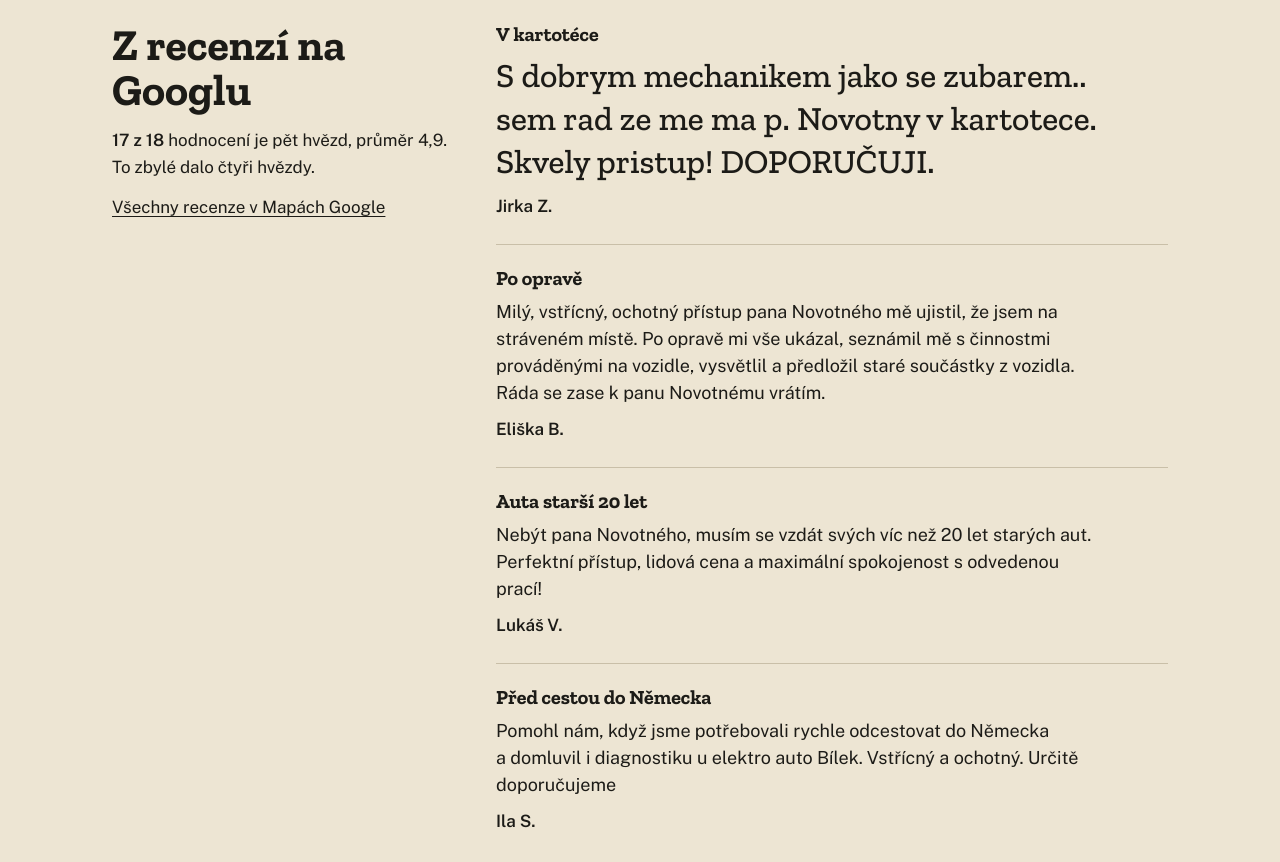
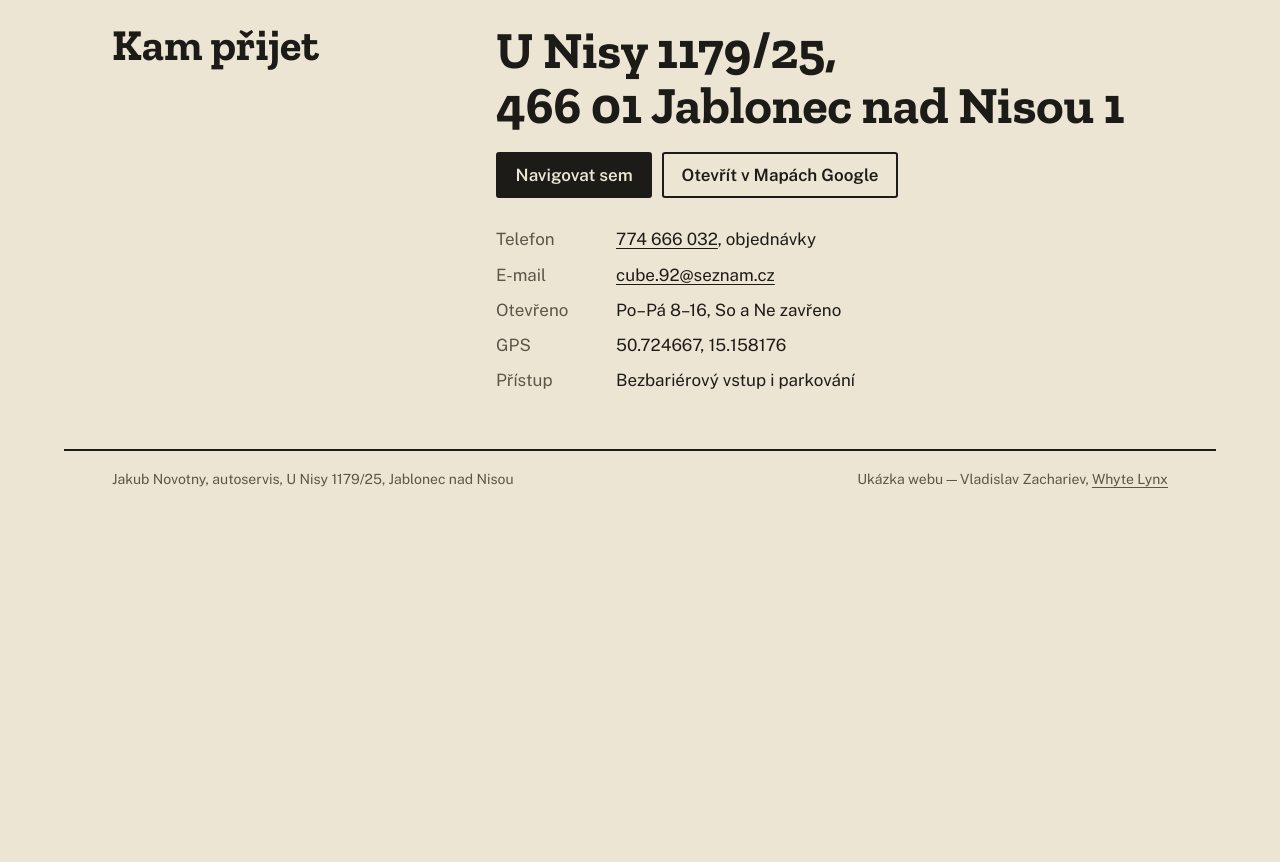
Before and after one commit to vladislavzachariev-oss/jakub-novotny, a plain HTML site: page index.html in a window 1280 px wide. Shown: the part 1140-2002 px from the top of the page. After the commit the page ends 1656 px from the top, so only its background shows below. Drawn offline with nearby package versions, Linux system fonts and the light colour scheme.

Commit message:
Bez recenzí a hvězdiček, jen odkaz na profil na Googlu
- pryč oddíl s recenzemi, souhrny hvězd a hodnocení (i v meta a JSON-LD)
- úvod bez citací a převyprávění zákazníků
- patička: Ukázka webu — Vladislav Zachariev, Whyte Lynx

Co-Authored-By: Claude Opus 5.5 <noreply@anthropic.com>
Claude-Session: https://claude.ai/code/session_01QBGuzgRHxU95mt4rDbrAV6

```diff
--- a/index.html
+++ b/index.html
@@ -160,7 +160,6 @@ abbr[title]{text-decoration:none}
     "opens": "08:00",
     "closes": "16:00"
   }],
-  "aggregateRating": {"@type": "AggregateRating", "ratingValue": "4.9", "bestRating": "5", "worstRating": "1", "ratingCount": "18"},
   "amenityFeature": [
     {"@type": "LocationFeatureSpecification", "name": "Bezbariérový vstup", "value": true},
     {"@type": "LocationFeatureSpecification", "name": "Bezbariérové parkování", "value": true}
@@ -207,7 +206,6 @@ abbr[title]{text-decoration:none}
 
   <div class="more">
     <p>E-mail: <a href="mailto:cube.92@seznam.cz">cube.92@seznam.cz</a>. Hodí se na fotku kontrolky nebo techničáku.</p>
-    <p><a href="#recenze">17 z&nbsp;18 hodnocení na Googlu je pět hvězd.</a></p>
   </div>
 </section>
 
@@ -223,37 +221,6 @@ abbr[title]{text-decoration:none}
   </div>
 </section>
 
-<section class="band frame" id="recenze" aria-labelledby="recenze-h">
-  <div class="split">
-    <div class="aside">
-      <h2 id="recenze-h">Z&nbsp;recenzí na Googlu</h2>
-      <p class="rating"><strong>17 z&nbsp;18</strong> hodnocení je pět hvězd, průměr 4,9. To zbylé dalo čtyři hvězdy.</p>
-      <p><a href="https://www.google.com/maps/place/Jakub+Novotny/data=!4m7!3m6!1s0x470935e8594a57ed:0xbecebaa351f3c3c3!8m2!3d50.7246671!4d15.158176!16s%2Fg%2F11g4drm_bm!19sChIJ7VdKWeg1CUcRw8PzUaO6zr4" target="_blank" rel="noopener">Všechny recenze v&nbsp;Mapách Google</a></p>
-    </div>
-    <div class="quotes">
-      <figure class="q lead-q">
-        <p class="when">V&nbsp;kartotéce</p>
-        <blockquote>S dobrym mechanikem jako se zubarem.. sem rad ze me ma p. Novotny v&nbsp;kartotece. Skvely pristup! DOPORUČUJI.</blockquote>
-        <figcaption>Jirka Z.</figcaption>
-      </figure>
-      <figure class="q">
-        <p class="when">Po opravě</p>
-        <blockquote>Milý, vstřícný, ochotný přístup pana Novotného mě ujistil, že jsem na stráveném místě. Po opravě mi vše ukázal, seznámil mě s&nbsp;činnostmi prováděnými na vozidle, vysvětlil a&nbsp;předložil staré součástky z&nbsp;vozidla. Ráda se zase k&nbsp;panu Novotnému vrátím.</blockquote>
-        <figcaption>Eliška B.</figcaption>
-      </figure>
-      <figure class="q">
-        <p class="when">Auta starší 20&nbsp;let</p>
-        <blockquote>Nebýt pana Novotného, musím se vzdát svých víc než 20 let starých aut. Perfektní přístup, lidová cena a&nbsp;maximální spokojenost s&nbsp;odvedenou prací!</blockquote>
-        <figcaption>Lukáš V.</figcaption>
-      </figure>
-      <figure class="q">
-        <p class="when">Před cestou do Německa</p>
-        <blockquote>Pomohl nám, když jsme potřebovali rychle odcestovat do Německa a&nbsp;domluvil i&nbsp;diagnostiku u&nbsp;elektro auto Bílek. Vstřícný a&nbsp;ochotný. Určitě doporučujeme</blockquote>
-        <figcaption>Ila S.</figcaption>
-      </figure>
-    </div>
-  </div>
-</section>
 
 <section class="band frame" aria-labelledby="kde">
   <div class="split">
@@ -279,7 +246,7 @@ abbr[title]{text-decoration:none}
 
 <footer class="foot frame">
   <p>Jakub Novotny, autoservis, U&nbsp;Nisy 1179/25, Jablonec nad Nisou</p>
-  <p>Ukázka webu — Vladislav Zachariev</p>
+  <p>Ukázka webu — Vladislav Zachariev, <a href="https://whytelynx.cz">Whyte Lynx</a></p>
 </footer>
 
 <script>
```
